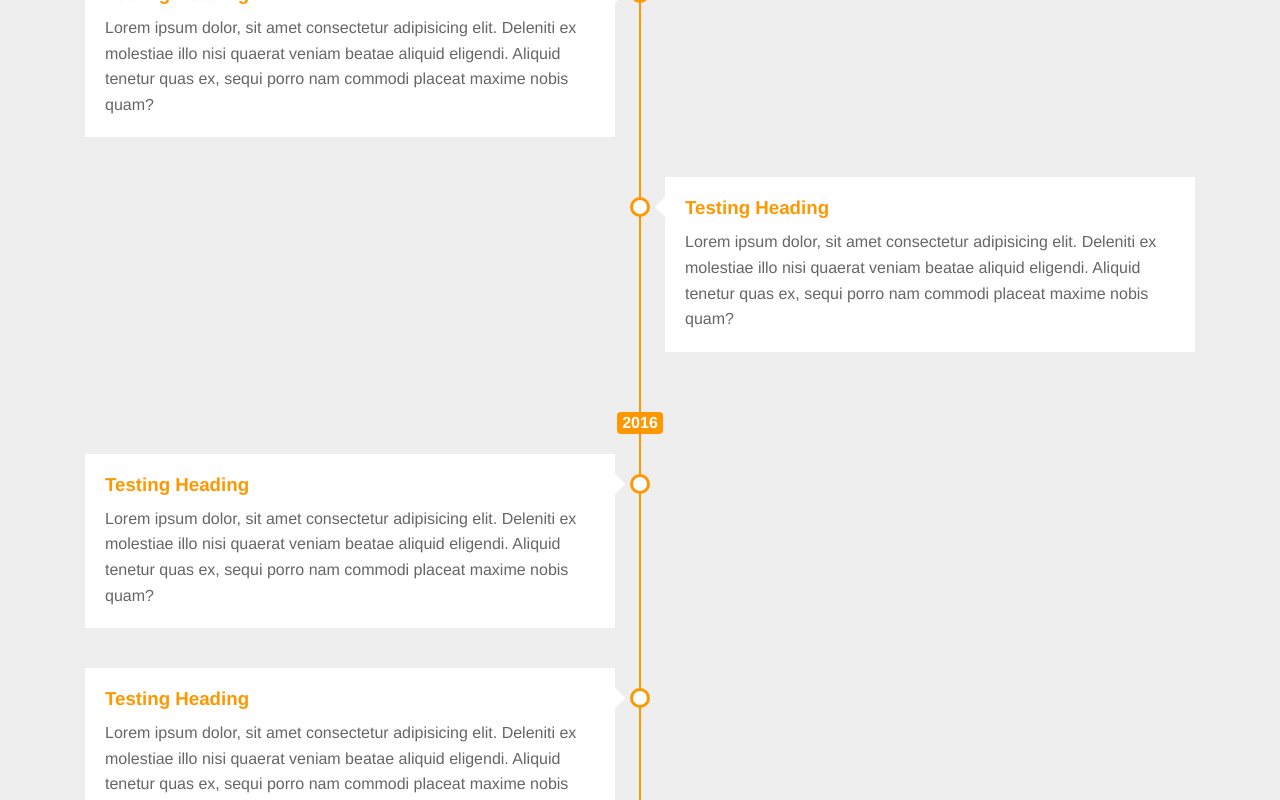
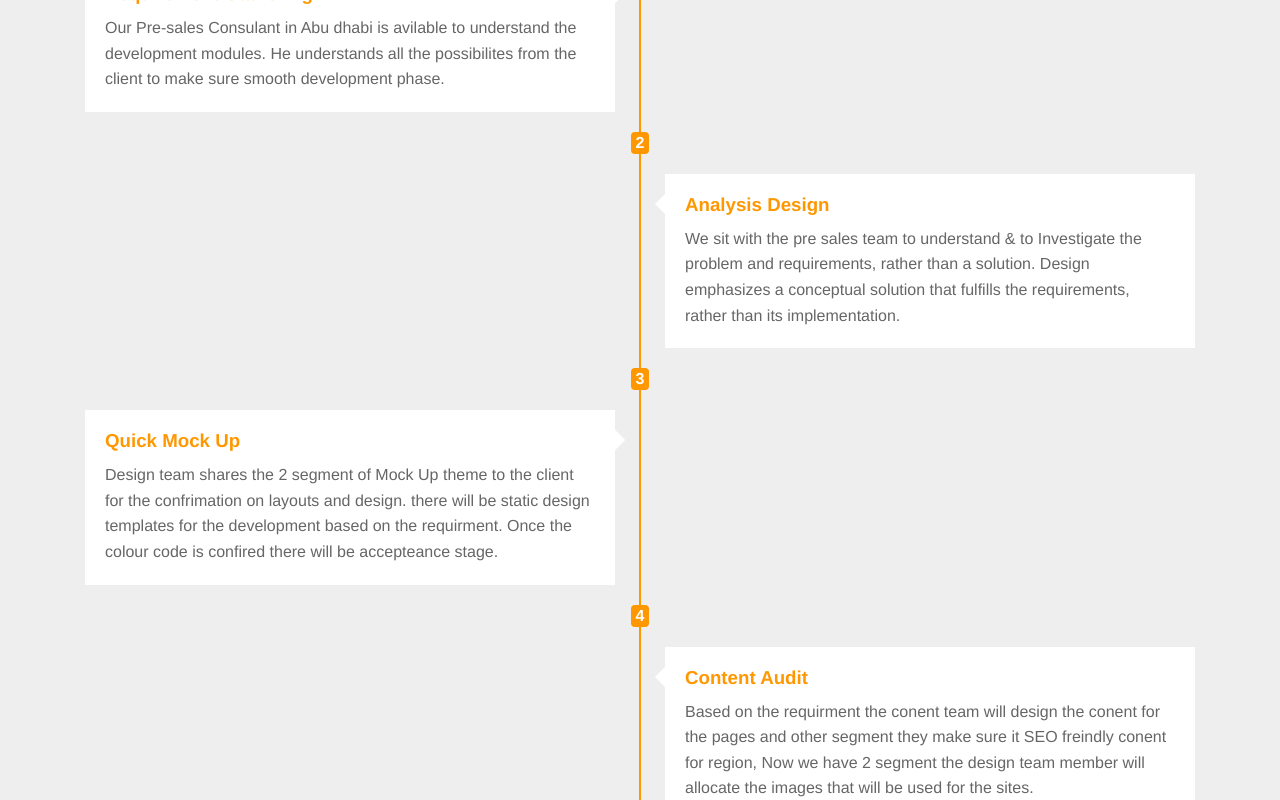
Before and after one commit to Mohammed-Ziyad/Web-designer, a Vue app: page / in a window 1280 px wide. Shown: the part 2720-3520 px from the top of the page. Built offline with nearby package versions, Linux system fonts and the light colour scheme.

Commit message:
Modify the design and content of the TimeLine component

```diff
--- a/src/components/TimeLineComponent.vue
+++ b/src/components/TimeLineComponent.vue
@@ -2,49 +2,52 @@
   <div class="timeline">
     <div class="container">
       <div class="timeline-content">
-        <div class="year">2018</div>
+        <div class="year">1</div>
         <div class="left">
           <div class="content">
-            <h3>Testing Heading</h3>
+            <h3>Requirement Gathering</h3>
             <p>
-              Lorem ipsum dolor, sit amet consectetur adipisicing elit. Deleniti
-              ex molestiae illo nisi quaerat veniam beatae aliquid eligendi.
-              Aliquid tenetur quas ex, sequi porro nam commodi placeat maxime
-              nobis quam?
+              Our Pre-sales Consulant in Abu dhabi is avilable to understand the
+              development modules. He understands all the possibilites from the
+              client to make sure smooth development phase.
             </p>
           </div>
         </div>
+        <div class="year">2</div>
+
         <div class="right">
           <div class="content">
-            <h3>Testing Heading</h3>
+            <h3>Analysis Design</h3>
             <p>
-              Lorem ipsum dolor, sit amet consectetur adipisicing elit. Deleniti
-              ex molestiae illo nisi quaerat veniam beatae aliquid eligendi.
-              Aliquid tenetur quas ex, sequi porro nam commodi placeat maxime
-              nobis quam?
+              We sit with the pre sales team to understand & to Investigate the
+              problem and requirements, rather than a solution. Design
+              emphasizes a conceptual solution that fulfills the requirements,
+              rather than its implementation.
             </p>
           </div>
         </div>
-        <div class="year">2016</div>
+        <div class="year">3</div>
         <div class="left">
           <div class="content">
-            <h3>Testing Heading</h3>
+            <h3>Quick Mock Up</h3>
             <p>
-              Lorem ipsum dolor, sit amet consectetur adipisicing elit. Deleniti
-              ex molestiae illo nisi quaerat veniam beatae aliquid eligendi.
-              Aliquid tenetur quas ex, sequi porro nam commodi placeat maxime
-              nobis quam?
+              Design team shares the 2 segment of Mock Up theme to the client
+              for the confrimation on layouts and design. there will be static
+              design templates for the development based on the requirment. Once
+              the colour code is confired there will be accepteance stage.
             </p>
           </div>
         </div>
-        <div class="left">
+        <div class="year">4</div>
+
+        <div class="right">
           <div class="content">
-            <h3>Testing Heading</h3>
+            <h3>Content Audit</h3>
             <p>
-              Lorem ipsum dolor, sit amet consectetur adipisicing elit. Deleniti
-              ex molestiae illo nisi quaerat veniam beatae aliquid eligendi.
-              Aliquid tenetur quas ex, sequi porro nam commodi placeat maxime
-              nobis quam?
+              Based on the requirment the conent team will design the conent for
+              the pages and other segment they make sure it SEO freindly conent
+              for region, Now we have 2 segment the design team member will
+              allocate the images that will be used for the sites.
             </p>
           </div>
         </div>
@@ -85,7 +88,7 @@ export default {};
 .right {
   width: calc(50% - 25px);
   /*25px : content::before(-20px) & content::before(-35px) */
-  margin-bottom: 40px;
+  /* margin-bottom: 40px; */
   position: relative;
 }
 .timeline .content {
@@ -129,18 +132,6 @@ export default {};
   box-sizing: initial;
 }
 
-.timeline .timeline-content .left::before,
-.right::before {
-  content: "";
-  width: 14px;
-  height: 14px;
-  background-color: #fff;
-  border: 3px solid var(--main-color);
-  position: absolute;
-  border-radius: 50%;
-  top: 20px;
-  box-sizing: initial;
-}
 .timeline .timeline-content .left::before {
   right: -35px;
 }
```
